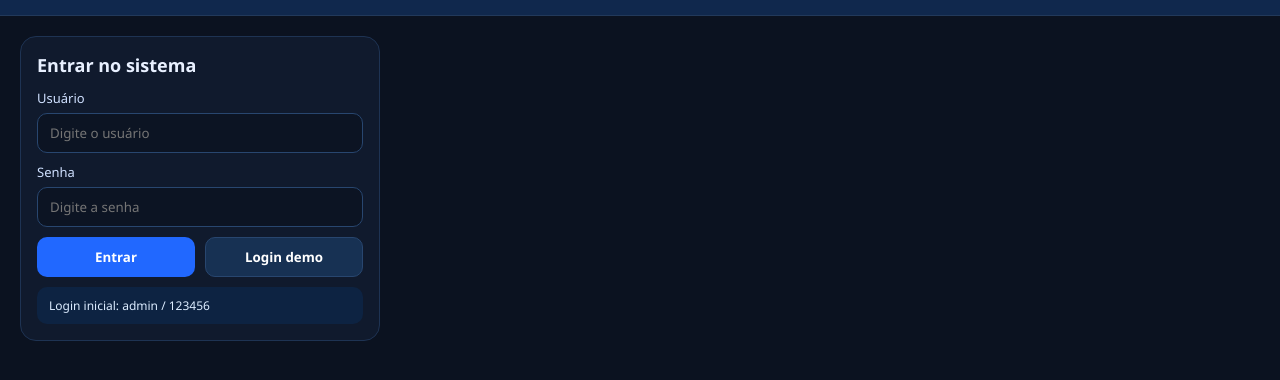
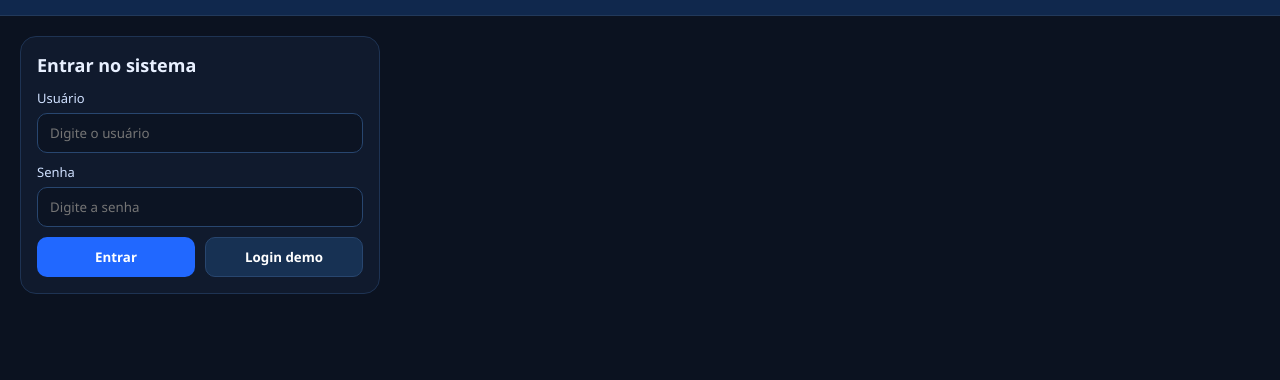
Before and after one commit to iegokaike-netizen/trevizio-online, a website: page public/index.html in a window 1280 px wide. Shown: the part 84-464 px from the top of the page. Drawn offline with Linux system fonts and the light colour scheme.

Commit message:
Remove initial login status message from index.html

```diff
--- a/public/index.html
+++ b/public/index.html
@@ -33,7 +33,7 @@ button{background:#2168ff;border:none;cursor:pointer;font-weight:700}.secondary{
       <label>Usuário</label><input id="loginUser" placeholder="Digite o usuário">
       <label style="margin-top:10px;">Senha</label><input id="loginPass" type="password" placeholder="Digite a senha">
       <div class="grid2" style="margin-top:10px;"><button id="btnLogin" type="button">Entrar</button><button class="secondary" id="btnDemo" type="button">Login demo</button></div>
-      <div class="status" id="loginStatus">Login inicial: admin / 123456</div>
+      <div >
     </div>
     <div>
 
```
